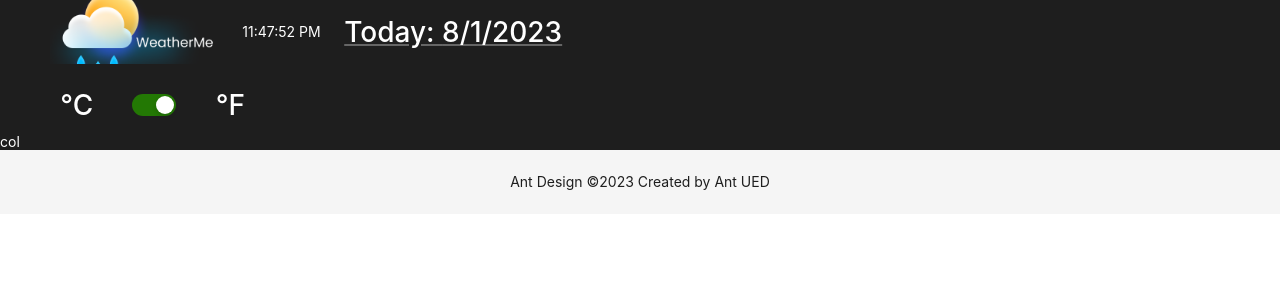
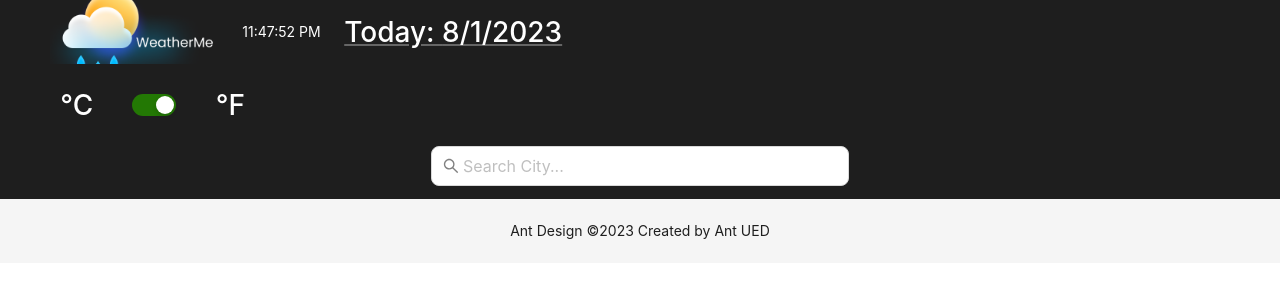
Before and after one commit to JocelynLlamas/ClimaApp, a React (Create React App) app: page / in a window 1280 px wide. Shown: the top 300 px of the page. Built offline with nearby package versions, Linux system fonts and the light colour scheme.

Commit message:
search and switch get information

```diff
--- a/src/components/content/content.jsx
+++ b/src/components/content/content.jsx
@@ -1,33 +1,103 @@
-import React, {useState} from 'react';
-import { Switch, Col, Row } from 'antd';
+import React, { useState, useEffect } from 'react';
+import { Switch, Col, Row, Input } from 'antd';
+import { SearchOutlined } from '@ant-design/icons';
 import './content.css'
 
 const Content = () => {
 
     // F = True and C = False
     const [active, setActive] = useState(true);
+    const [city, setCity] = useState('');
+    const [degrees, setDegrees] = useState('');
+    const [units, setUnits] = useState('');
+    const [result, setResult] = useState(null);
+
+    useEffect(() => {
+        // console.log(active)
+
+        if (active) {
+            setDegrees('F')
+        } else {
+            setDegrees('C')
+        }
+    }, [active]);
 
     const onChange = (checked) => {
-        console.log(`switch to ${checked}`);
+        // console.log(`switch to ${checked}`);
         setActive(checked)
+
+        // console.log('activado?', active)
+
+        if (checked) {
+            setDegrees('F')
+        } else {
+            setDegrees('C')
+        }
+    };
+
+    const handleKeyPress = (e) => {
+        if (e.key === 'Enter') {
+            // console.log('Enter presionado! Valor del input:', e.target.value);
+            getWeather();
+        }
+    };
+
+    const getWeather = () => {
+
+        // console.log('Entro bien')
+        // console.log('Degrees', degrees)
+
+        if (degrees == 'C') {
+            setUnits('C')
+        } else {
+            setUnits('F')
+        }
+
+        fetch(`http://127.0.0.1:5000/weather?city=${city}&degrees=${degrees}`)
+            .then((response) =>
+                response.json()
+            )
+            .then((data) => {
+                setResult(data.result)
+                console.log(data.result)
+                // const clima = data.resultado.weather[0].main;
+                // const descripcion = data.resultado.weather[0].description;
+                // const temperatura = data.resultado.main.temp;
+                // const ciudadNombre = data.resultado.name;
+
+                // // Actualizar el estado con los datos procesados
+                // setResult(`En ${ciudadNombre}: ${clima} - ${descripcion}, Temperatura: ${temperatura} °C`)
+            })
+            .catch(error => console.error(error));
     };
 
     return (
         <div className='content'>
-            <Row justify="start" style={{marginLeft:'4%', marginTop:'1%'}}>
+            <Row justify="start" style={{ marginLeft: '4%', marginTop: '1%' }}>
                 <Col span={1} className='degreesText'>
                     <h1>°C</h1>
                 </Col>
                 <Col span={2} className='switch'>
-                    <Switch defaultChecked onChange={onChange} style={{backgroundColor: active ? '#237804' : '#73d13d'}}/>
+                    <Switch defaultChecked onChange={onChange} style={{ backgroundColor: active ? '#237804' : '#73d13d' }} />
                 </Col>
                 <Col span={1} className='degreesText'>
                     <h1>°F</h1>
                 </Col>
             </Row>
 
-            <Row>
-                <Col span={24}>col</Col>
+            <Row justify="center" style={{ padding: '1%' }}>
+                <Col span={8}>
+                    <Input
+                        size="large"
+                        placeholder="Search City..."
+                        prefix={<SearchOutlined style={{ color: 'grey' }} />}
+                        type="text"
+                        value={city}
+                        onChange={e => setCity(e.target.value)}
+                        required
+                        onKeyPress={handleKeyPress}
+                    />
+                </Col>
             </Row>
 
         </div>
--- a/src/components/home/home.jsx
+++ b/src/components/home/home.jsx
@@ -9,10 +9,6 @@ const { Header, Footer } = Layout;
 
 const Home = () => {
 
-    const [city, setCity] = useState('');
-    const [degrees, setDegrees] = useState('');
-    const [units, setUnits] = useState('');
-    const [result, setResult] = useState(null);
     const [currentTime, setCurrentTime] = useState(new Date());
     const [currentDate, setCurrentDate] = useState(new Date());
 
@@ -26,56 +22,29 @@ const Home = () => {
         return () => clearInterval(timerID);
     }, []);
 
-
-    const getWeather = () => {
-
-        if (degrees == 'C') {
-            setUnits('C')
-        } else {
-            setUnits('F')
-        }
-
-        fetch(`http://127.0.0.1:5000/weather?city=${city}&degrees=${degrees}`)
-            .then((response) =>
-                response.json()
-            )
-            .then((data) => {
-                setResult(data.result)
-                console.log(data.result)
-                // const clima = data.resultado.weather[0].main;
-                // const descripcion = data.resultado.weather[0].description;
-                // const temperatura = data.resultado.main.temp;
-                // const ciudadNombre = data.resultado.name;
-
-                // // Actualizar el estado con los datos procesados
-                // setResult(`En ${ciudadNombre}: ${clima} - ${descripcion}, Temperatura: ${temperatura} °C`)
-            })
-            .catch(error => console.error(error));
-    };
-
     return (
         // <div>
         //     <h1 className="bg-blue-500 text-white p-5">MY APP</h1>
         //     <h1>MY APP</h1>
 
-        //     <p>City</p>
-        //     <input
-        //         type="text"
-        //         value={city}
-        //         onChange={e => setCity(e.target.value)}
-        //         required
-        //     />
-        //     <p>Degrees (C/F)</p>
-        //     <Button type="primary">¡Hola, Ant Design!</Button>
-        //     <input
-        //         type="text"
-        //         value={degrees}
-        //         onChange={e => setDegrees(e.target.value.toUpperCase())}
-        //         required
-        //     />
-        //     <br />
-        //     <br />
-        //     <button onClick={getWeather}>Obtener Clima</button>
+            // <p>City</p>
+            // <input
+            //     type="text"
+            //     value={city}
+            //     onChange={e => setCity(e.target.value)}
+            //     required
+            // />
+            // <p>Degrees (C/F)</p>
+            // <Button type="primary">¡Hola, Ant Design!</Button>
+            // <input
+            //     type="text"
+            //     value={degrees}
+            //     onChange={e => setDegrees(e.target.value.toUpperCase())}
+            //     required
+            // />
+            // <br />
+            // <br />
+            // <button onClick={getWeather}>Obtener Clima</button>
         //     {/* <p>{result}</p> */}
         //     {result && (
         //         <div>
```
